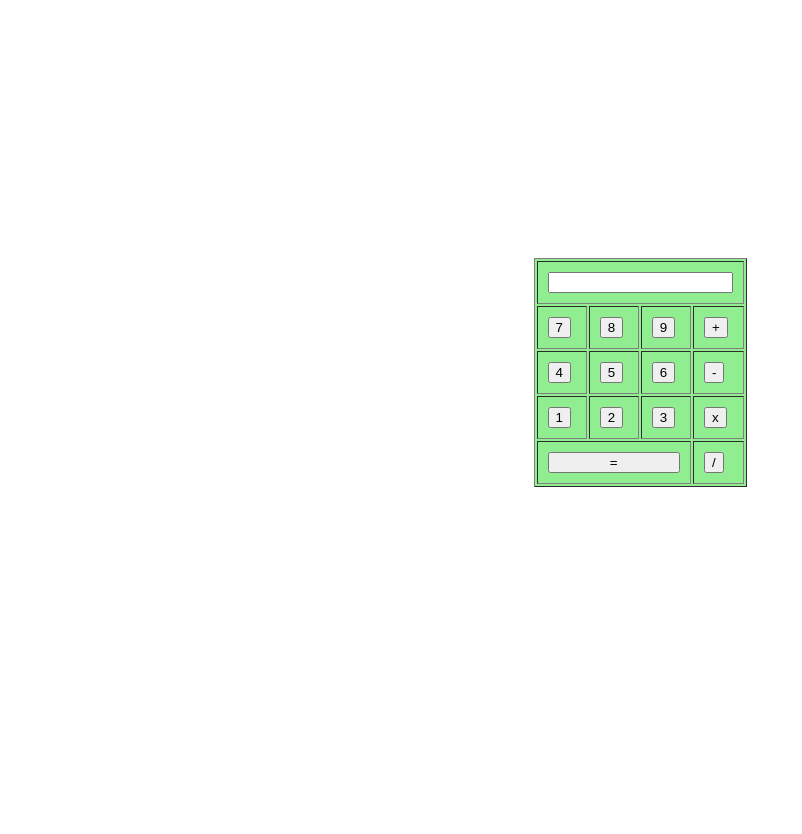
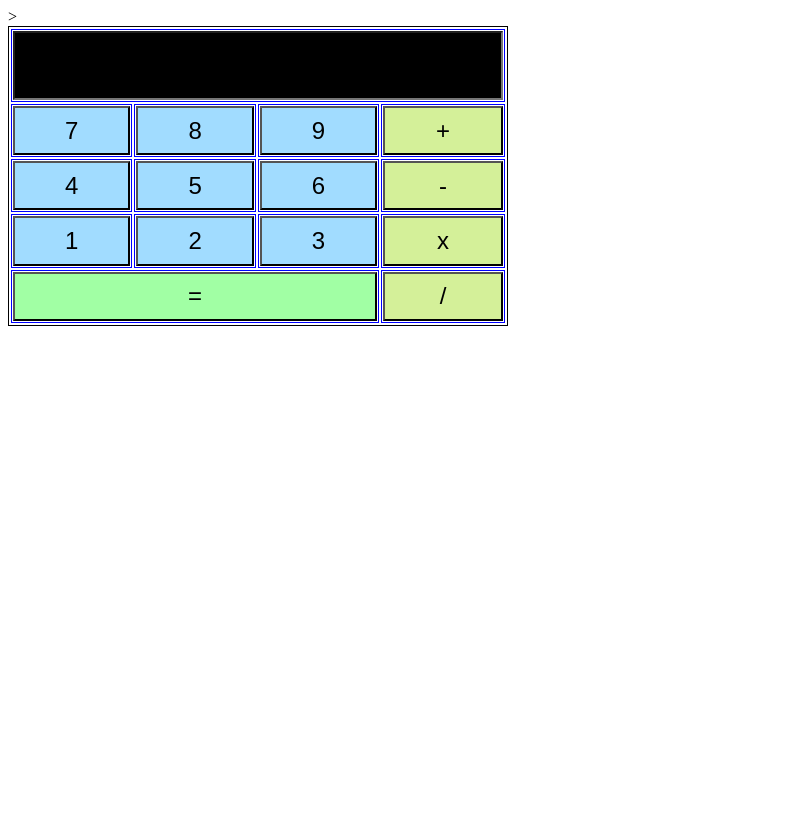
Before and after one commit to jmartin111/flask-calculator, a Flask app: page / in a window 1280 px wide. Shown: the whole page, without its empty margins (0-802 px from the left). Before the commit the page ends 487 px from the top, so only its background shows below. Run offline with Flask 2, Linux system fonts and the light colour scheme; some web fonts are replaced.

Commit message:
Update infrastructure
* In accordance with the last commit...
* Update the flask app (remove /results routing)
* Update the user input form to load an external js and css

```diff
--- a/main.py
+++ b/main.py
@@ -7,16 +7,5 @@ def entry():
     return render_template('user_input.html')
 
 
-@app.route('/results', methods=['POST', 'GET'])
-def square_me():
-    if request.method == 'POST':
-        response = {
-            "num1": int(request.form['num1']),
-            "num2": int(request.form['num2']),
-            "operators": request.form["operators"]
-        }
-        return render_template("results.html", response=response)
-
-
 if __name__ == "__main__":
     app.run(debug=True)
--- a/templates/user_input.html
+++ b/templates/user_input.html
@@ -1,60 +1,38 @@
 <html>
   <head>
-  <style>
-      div.toplevel
-      {
-          display: block;
-          text-align: center;
-          padding: 250px;
-      }
-      form.flaskulator
-      {
-          display: inline-block;
-          margin-left: auto;
-          margin-right: auto;
-          text-align: left;
-          color: blue;
-      }
-  </style>
-  <script type="text/javascript">
-       const values = [];
-       function updateDisplay(v) {
-         display = document.getElementById("display")
-         display.value += v
-       }
-     </script>
+    <link rel="stylesheet" type="text/css" href="static/form.css" />
+    <script type="text/javascript" src="static/form.js"></script>>
+    <link rel="stylesheet" media="screen" href="https://fontlibrary.org//face/segment7" type="text/css"/>
   </head>
   <body>
-    <div class="toplevel">
     <form class="flaskulator" action="http://127.0.0.1:5000/results" method="POST">
-        <table cellpadding=10 border="1" bgcolor="lightgreen">
+      <table>
         <tr id="d">
-            <td colspan="4"><input type="text" name="display" id="display"></td>
+          <td colspan="4"><input class="display" type="text" name="display" id="display"></td>
         </tr>
         <tr id="789">
-            <td><input type="button" id="7" name="7" value="7" onclick="updateDisplay(7)"></td>
-            <td><input type="button" id="8" name="8" value="8" onclick="updateDisplay(8)"></td>
-            <td><input type="button" id="9" name="9" value="9" onclick="updateDisplay(9)"></td>
-            <td><input type="button" id="add" name="add" value="+" onclick="updateDisplay(this.value)"></td>
+          <td><input class="digits" type="button" id="7" name="7" value="7" onclick="updateDisplay(7)"></td>
+          <td><input class="digits" type="button" id="8" name="8" value="8" onclick="updateDisplay(8)"></td>
+          <td><input class="digits" type="button" id="9" name="9" value="9" onclick="updateDisplay(9)"></td>
+          <td><input class="operators" type="button" id="add" name="add" value="+" onclick="processValue(this.value)"></td>
         </tr>
         <tr id="456">
-            <td><input type="button" id="4" name="4" value="4" onclick="updateDisplay(4)"></td>
-            <td><input type="button" id="5" name="5" value="5" onclick="updateDisplay(5)"></td>
-            <td><input type="button" id="6" name="6" value="6" onclick="updateDisplay(6)"></td>
-            <td><input type="button" id="sub" name="sub" value="-" onclick="updateDisplay(this.value)"/></td>
+          <td><input class="digits" type="button" id="4" name="4" value="4" onclick="updateDisplay(4)"></td>
+          <td><input class="digits" type="button" id="5" name="5" value="5" onclick="updateDisplay(5)"></td>
+          <td><input class="digits" type="button" id="6" name="6" value="6" onclick="updateDisplay(6)"></td>
+          <td><input class="operators" type="button" id="sub" name="sub" value="-" onclick="processValue(this.value)"/></td>
         </tr>
         <tr id="123">
-            <td><input type="button" id="1" name="1" value="1" onclick="updateDisplay(1)"></td>
-            <td><input type="button" id="2" name="2" value="2" onclick="updateDisplay(2)"></td>
-            <td><input type="button" id="3" name="3" value="3" onclick="updateDisplay(3)"></td>
-            <td><input type="button" id="mul" name="mul" value="x" onclick="updateDisplay(this.value)"></td>
+          <td><input class="digits" type="button" id="1" name="1" value="1" onclick="updateDisplay(1)"></td>
+          <td><input class="digits" type="button" id="2" name="2" value="2" onclick="updateDisplay(2)"></td>
+          <td><input class="digits" type="button" id="3" name="3" value="3" onclick="updateDisplay(3)"></td>
+          <td><input class="operators" type="button" id="mul" name="mul" value="x" onclick="processValue(this.value)"></td>
         </tr>
         <tr>
-            <td colspan="3"><input type="submit" name="calculate" value="=" style="width:100%"></td>
-            <td><input type="button" id="div" name="div" value="/" onclick="updateDisplay(this.value)"></td>
+          <td colspan="3"><input class="submit" type="submit" name="calculate" value="=" style="width:100%"></td>
+          <td><input class="operators" type="button" id="div" name="div" value="/" onclick="processValue(this.value)"></td>
         </tr>
       </table>
     </form>
-    </div>
   </body>
 </html>
```
Lines whose indentation alone changed are shown as unchanged.
